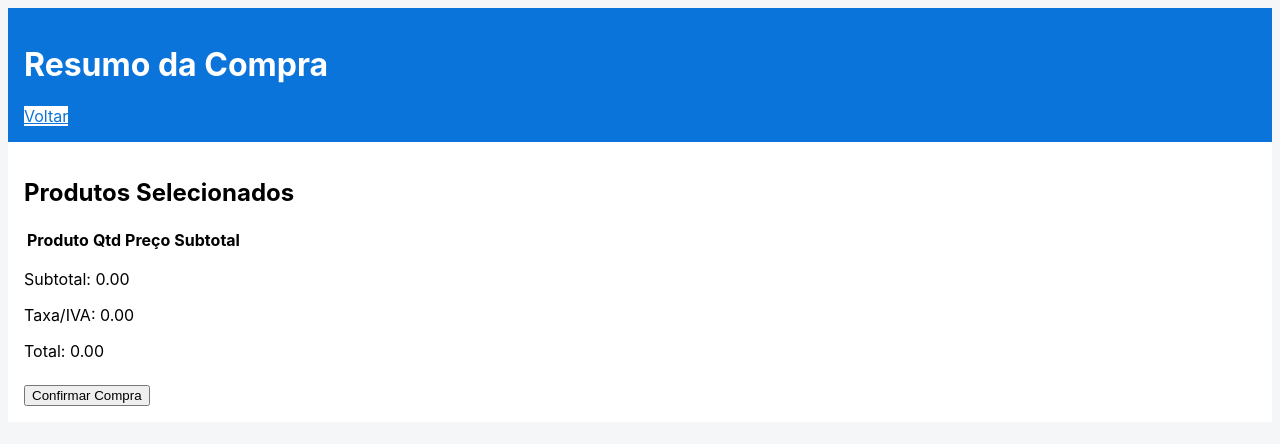
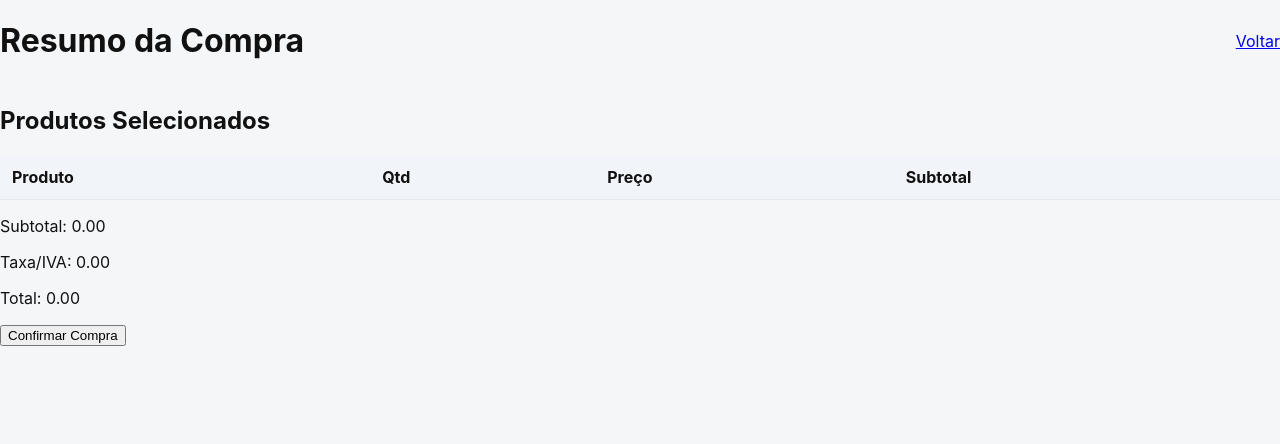
Before and after one commit to Benjanuario/vanda, a plain HTML site: page resumo.html in a window 1280 px wide. Drawn offline with Linux system fonts and the light colour scheme.

Commit message:
Update style.css

```diff
--- a/style.css
+++ b/style.css
@@ -1,11 +1,17 @@
-body { font-family: 'Inter', sans-serif; }
-.bg-gray-100 { background: #f4f6f8; }
-.bg-white { background: #fff; }
-.bg-blue-600 { background: #0b74da; }
-.text-white { color: #fff; }
-.text-blue-600 { color: #0b74da; }
-.p-4 { padding: 1rem; }
-.mt-2 { margin-top: 0.5rem; }
-.mt-4 { margin-top: 1rem; }
-.mt-6 { margin-top: 1.5rem; }
-.rounded { border-radius: 0.
+body { font-family: 'Inter', sans-serif; margin:0; background:#f4f6f8; color:#111; }
+.container { max-width: 1000px; margin: 24px auto; padding: 16px; }
+header { display: flex; justify-content: space-between; align-items: center; flex-wrap: wrap; margin-bottom: 24px; }
+nav a.btn { display: inline-block; background:#0b74da; color:#fff; padding:10px 18px; margin:6px; border-radius:8px; text-decoration:none; transition:0.3s; }
+nav a.btn:hover { background:#095bb5; transform: scale(1.05); }
+.cards { display: grid; grid-template-columns: repeat(auto-fit,minmax(200px,1fr)); gap:16px; }
+.card { background:#fff; padding:20px; border-radius:10px; box-shadow:0 6px 18px rgba(0,0,0,0.06); text-align:center; transition:0.3s; }
+.card:hover { transform: translateY(-4px); box-shadow:0 10px 20px rgba(0,0,0,0.1); }
+input, select { width:100%; padding:8px; margin:4px 0 12px 0; border:1px solid #ccc; border-radius:6px; }
+button.btn { cursor:pointer; }
+.fade-in { animation: fadeIn 0.5s ease-in-out; }
+@keyframes fadeIn { from {opacity:0;} to{opacity:1;} }
+table { width:100%; border-collapse:collapse; }
+th, td { padding:12px; border-bottom:1px solid #e2e8f0; text-align:left; }
+th { background:#f1f5f9; }
+.text-right { text-align:right; }
+.totals { margin-top:12px; font-weight:700; text-align:right; }
```
